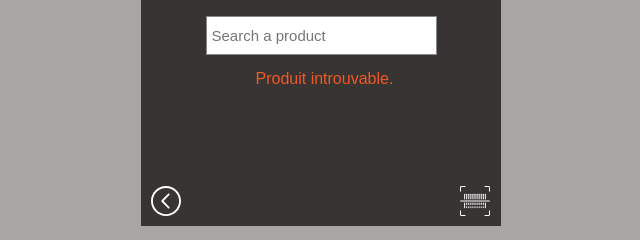
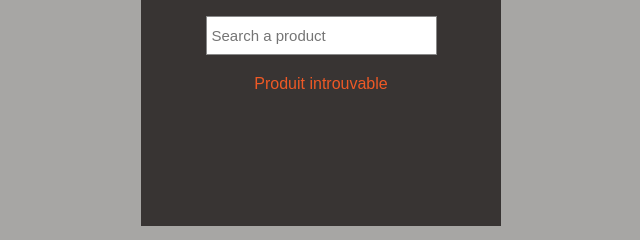
Before and after one commit to J2A2B/ideal-market, a plain HTML site: page index.html at #!/notFound in a window 1280 px wide. Shown: the part 454-694 px from the top of the page, 319-959 px from the left. Drawn offline with nearby package versions, Linux system fonts and the light colour scheme; some packages are replaced by stand-ins of ours.

```diff
--- a/notFound.html
+++ b/notFound.html
@@ -6,7 +6,7 @@
 			<form ng-submit="rechercherProduit('/produit',codeProduit)">
 				<input type="text" ng-model="codeProduit" placeholder="Search a product">
 			</form>
-			<div class="notfound">Produit introuvable.</div>
+			<div class="notfound">Produit introuvable</div>
 		</div>
 	</div>
 
--- a/style.css
+++ b/style.css
@@ -48,8 +48,9 @@
 	font-size: 15px;
 }
 .notfound{
-	margin: 15px 0px 0px 50px;
+	margin-top: 20px;
 	color :#EE5926;
+	text-align: center;
 }
 p{color: white;}
 
@@ -176,6 +177,10 @@
 	background-image: url('halftone.png'),linear-gradient(#fcfbf3,#fcfbf3);
 
 }
+.container-m#search {
+	position: relative;
+	z-index: 9999;
+}
 nav {
 	position: absolute;
 	width: 360px;
```
